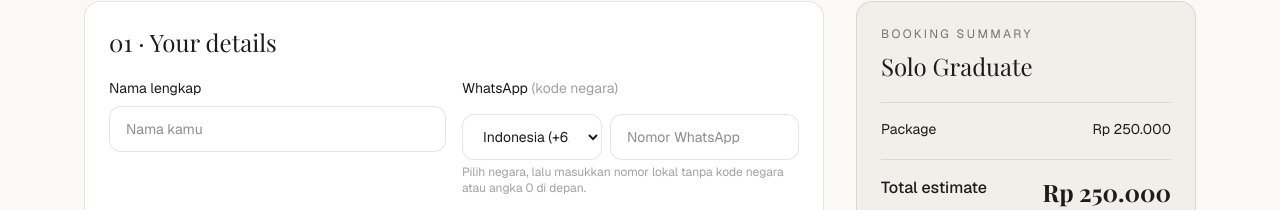
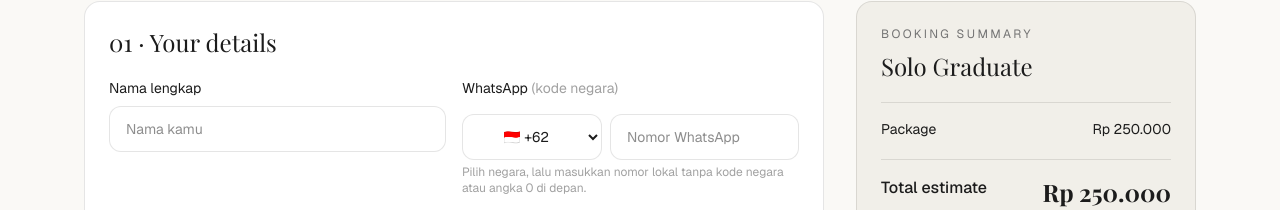
Before and after one commit to abazic/Pilihin-App, a Next.js app: page /booking in a window 1280 px wide. Shown: the part 372-582 px from the top of the page. Built offline with nearby package versions, Linux system fonts and the light colour scheme; a web font is replaced by a local one.

Commit message:
Compact WhatsApp country selector with flags

```diff
--- a/app/booking/page.tsx
+++ b/app/booking/page.tsx
@@ -148,14 +148,24 @@ export default function BookingPage() {
                 <label className="text-sm">WhatsApp <span className="text-neutral-400">(kode negara)</span>
                   <div className="mt-2 grid grid-cols-[minmax(0,1fr)_minmax(0,1.35fr)] gap-2">
                     <select
-                      className={field + ' mt-0 min-w-0 cursor-pointer px-3'}
+                      className={field + ' mt-0 w-[92px] min-w-0 shrink-0 cursor-pointer px-2 text-center'}
                       value={countryCode}
                       onChange={(e) => setCountryCode(e.target.value)}
                       required
-                      aria-label="Pilih kode negara WhatsApp"
+                      aria-label="Pilih bendera dan kode negara WhatsApp"
                     >
                       {countryOptions.map((country) => (
-                        <option key={country.name} value={country.code}>{country.name} ({country.code})</option>
+                        <option key={country.name} value={country.code}>{({
+                          Indonesia: '🇮🇩', Malaysia: '🇲🇾', Singapore: '🇸🇬', Brunei: '🇧🇳',
+                          Thailand: '🇹🇭', Vietnam: '🇻🇳', Philippines: '🇵🇭', India: '🇮🇳',
+                          Pakistan: '🇵🇰', Bangladesh: '🇧🇩', 'United Arab Emirates': '🇦🇪',
+                          'Saudi Arabia': '🇸🇦', Egypt: '🇪🇬', Turkey: '🇹🇷',
+                          'United Kingdom': '🇬🇧', 'United States': '🇺🇸', Canada: '🇨🇦',
+                          Australia: '🇦🇺', 'New Zealand': '🇳🇿', Japan: '🇯🇵',
+                          'South Korea': '🇰🇷', China: '🇨🇳', Germany: '🇩🇪',
+                          France: '🇫🇷', Netherlands: '🇳🇱', Italy: '🇮🇹',
+                          Spain: '🇪🇸', Brazil: '🇧🇷', 'South Africa': '🇿🇦',
+                        } as Record<string, string>)[country.name]} {country.code}</option>
                       ))}
                     </select>
                     <input
```
